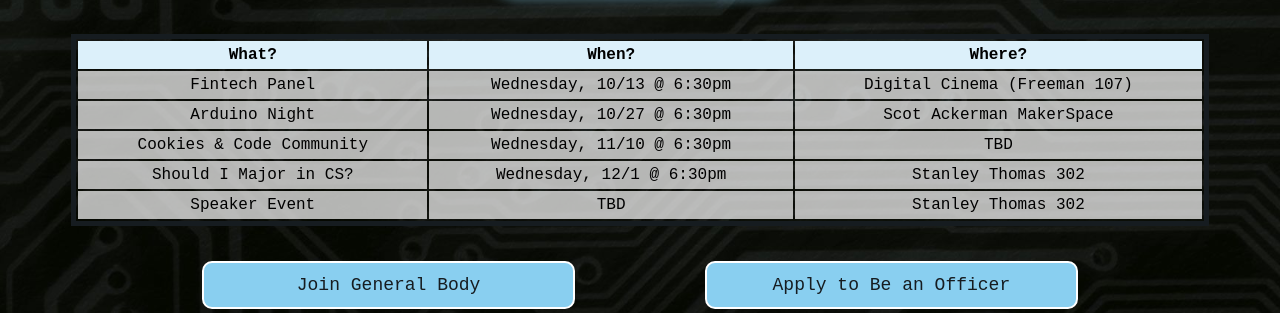
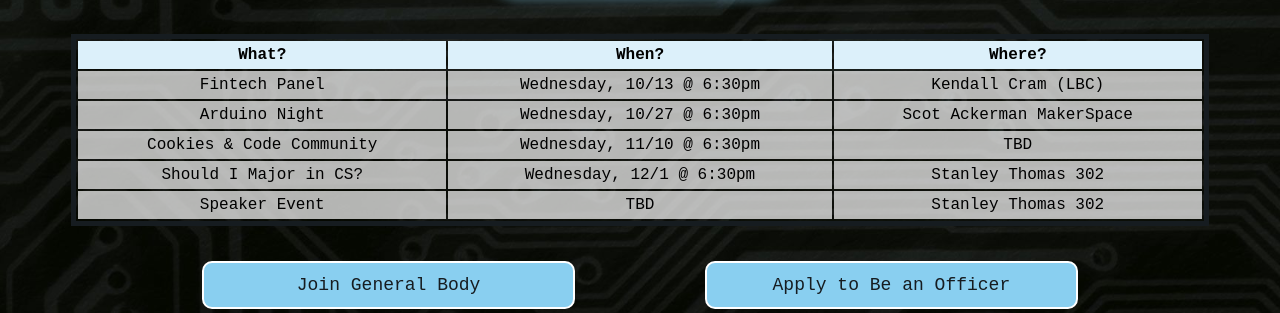
Before and after one commit to jakleh/cookies-and-code-site, a plain HTML site: page index.html in a window 1280 px wide. Shown: the part 406-719 px from the top of the page. Drawn offline with Linux system fonts and the light colour scheme.

Commit message:
Update index.html

```diff
--- a/index.html
+++ b/index.html
@@ -39,7 +39,7 @@
               <tr>
                   <td scope="row">Fintech Panel</td>
                   <td>Wednesday, 10/13 @ 6:30pm</td>
-                  <td>Digital Cinema (Freeman 107)</td>
+                  <td>Kendall Cram (LBC)</td>
               </tr>
 
               <tr>
```
